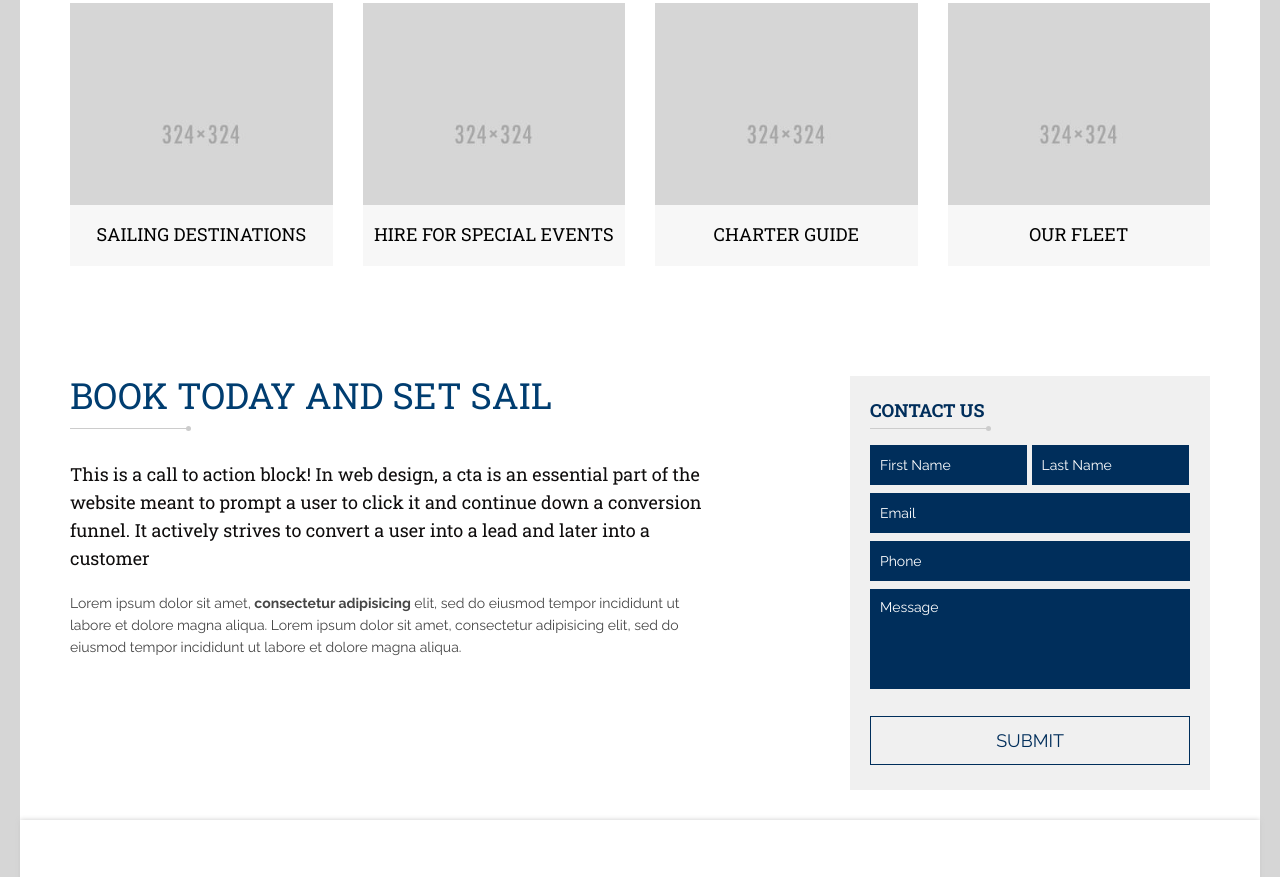
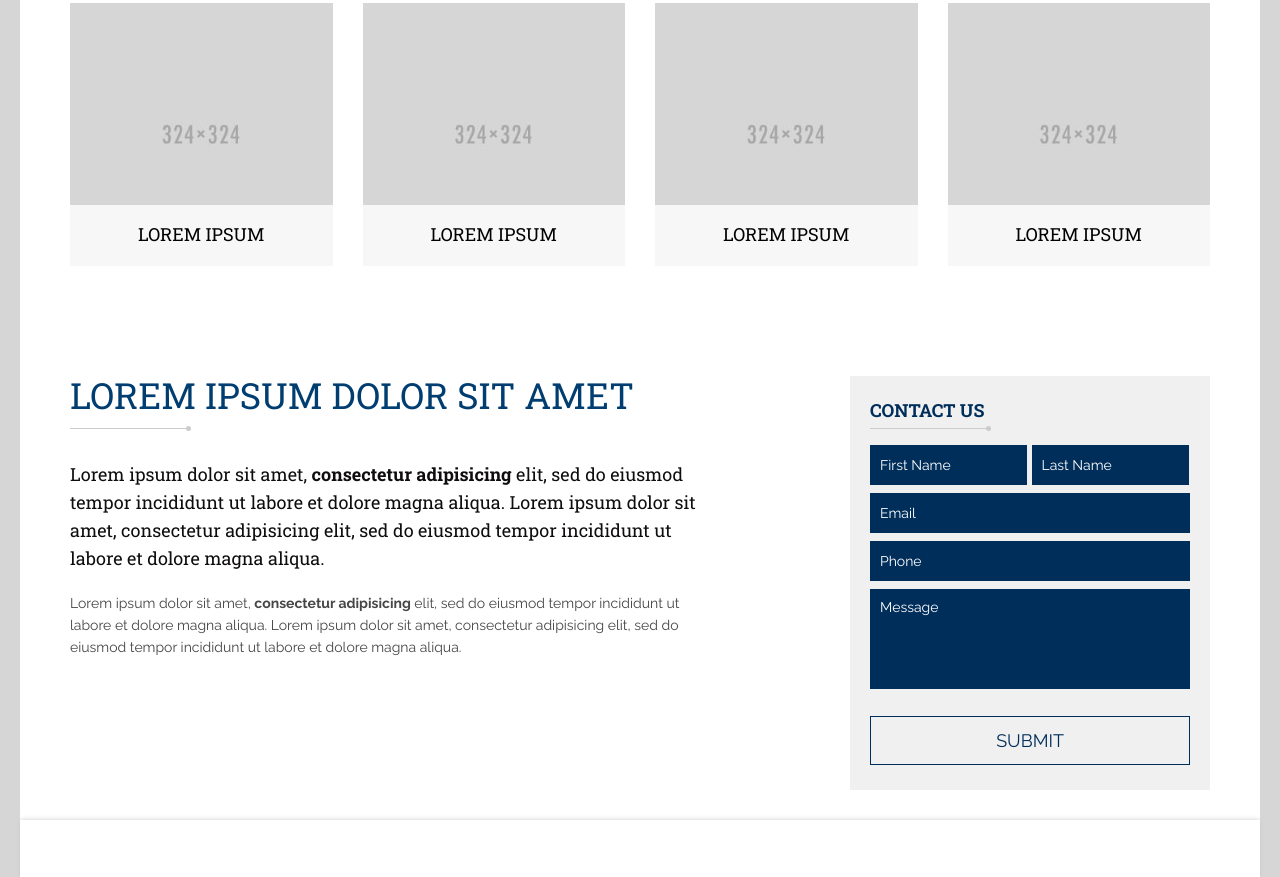
Before and after one commit to santarini/ZuTravels, a plain HTML site: page index.html in a window 1280 px wide. Shown: the part 877-1754 px from the top of the page. Drawn offline with Linux system fonts and the light colour scheme.

Commit message:
Update index.html

```diff
--- a/index.html
+++ b/index.html
@@ -81,7 +81,7 @@
                         <ul>
                           <li><a href="index_04.html">Home</a>
                           </li>
-                          <li>
+                          <!--<li>
                             <a href="about.html">About</a>
                           </li>
                           <li>
@@ -103,6 +103,7 @@
                           <li>
                             <a href="contact_01.html">Contact</a>
                           </li>
+                        -->
                         </ul>
                       </div>
                         <div class="y-social">
@@ -120,7 +121,7 @@
       </div>
 
       </div>
-      <div class="gap gap-100" style="background-image:url(assets/images/big_photo.jpg);"></div>
+      <div class="gap gap-100" style="background-image:url(assets/images/big_photo2.jpg);"></div>
     </div>
     <section id="y-our_services">
       <div class="container y-our_services">
@@ -129,7 +130,7 @@
             <div class="y-service_inner">
               <a href="#"><img src="assets/images/yacht_destinations_1.jpg" alt="" class="img-responsive"></a>
               <div class="y-servie_info">
-                <h4><a href="#">Sailing destinations</a></h4>
+                <h4><a href="#">Lorem ipsum</a></h4>
                 <p>
                   Lorem ipsum dolor sit amet, consectetur adipisicing elit, sed do eiusmod tempor incididunt ut labore et dolore magna aliqua.
                 </p>
@@ -140,7 +141,7 @@
             <div class="y-service_inner">
               <a href="#"><img src="assets/images/hire_us.jpg" alt="" class="img-responsive"></a>
               <div class="y-servie_info">
-                <h4><a href="#">hire for special events</a></h4>
+                <h4><a href="#">Lorem ipsum</a></h4>
                 <p>
                   Lorem ipsum dolor sit amet, consectetur adipisicing elit, sed do eiusmod tempor incididunt ut labore et dolore magna aliqua.
                 </p>
@@ -151,7 +152,7 @@
             <div class="y-service_inner">
               <a href="#"><img src="assets/images/charter_guide.jpg" alt="" class="img-responsive"></a>
               <div class="y-servie_info">
-                <h4><a href="#">charter guide</a></h4>
+                <h4><a href="#">Lorem ipsum</a></h4>
                 <p>
                   Lorem ipsum dolor sit amet, consectetur adipisicing elit, sed do eiusmod tempor incididunt ut labore et dolore magna aliqua.
                 </p>
@@ -162,7 +163,7 @@
             <div class="y-service_inner">
               <a href="#"><img src="assets/images/our_fleet.jpg" alt="" class="img-responsive"></a>
               <div class="y-servie_info">
-                <h4><a href="#">our fleet</a></h4>
+                <h4><a href="#">Lorem ipsum</a></h4>
                 <p>
                   Lorem ipsum dolor sit amet, consectetur adipisicing elit, sed do eiusmod tempor incididunt ut labore et dolore magna aliqua.
                 </p>
@@ -178,9 +179,9 @@
         <div class="row y-section_inner">
           <div class="y-section_content clearfix">
             <div class="col-lg-7 col-md-7 col-sm-6 col-xs-12">
-              <h1>Book today and set sail</h1>
+              <h1>Lorem ipsum dolor sit amet</h1>
               <h5 class="black_heading_font">
-                This is a call to action block! In web design, a cta is an essential part of the website meant to prompt a user to click it and continue down a conversion funnel. It actively strives to convert a user into a lead and later into a customer
+Lorem ipsum dolor sit amet, <b>consectetur adipisicing</b> elit, sed do eiusmod tempor incididunt ut labore et dolore magna aliqua. Lorem ipsum dolor sit amet, consectetur adipisicing elit, sed do eiusmod tempor incididunt ut labore et dolore magna aliqua.
               </h5>
               <p>
                 Lorem ipsum dolor sit amet, <b>consectetur adipisicing</b> elit, sed do eiusmod tempor incididunt ut labore et dolore magna aliqua. Lorem ipsum dolor sit amet, consectetur adipisicing elit, sed do eiusmod tempor incididunt ut labore et dolore magna aliqua.
```
